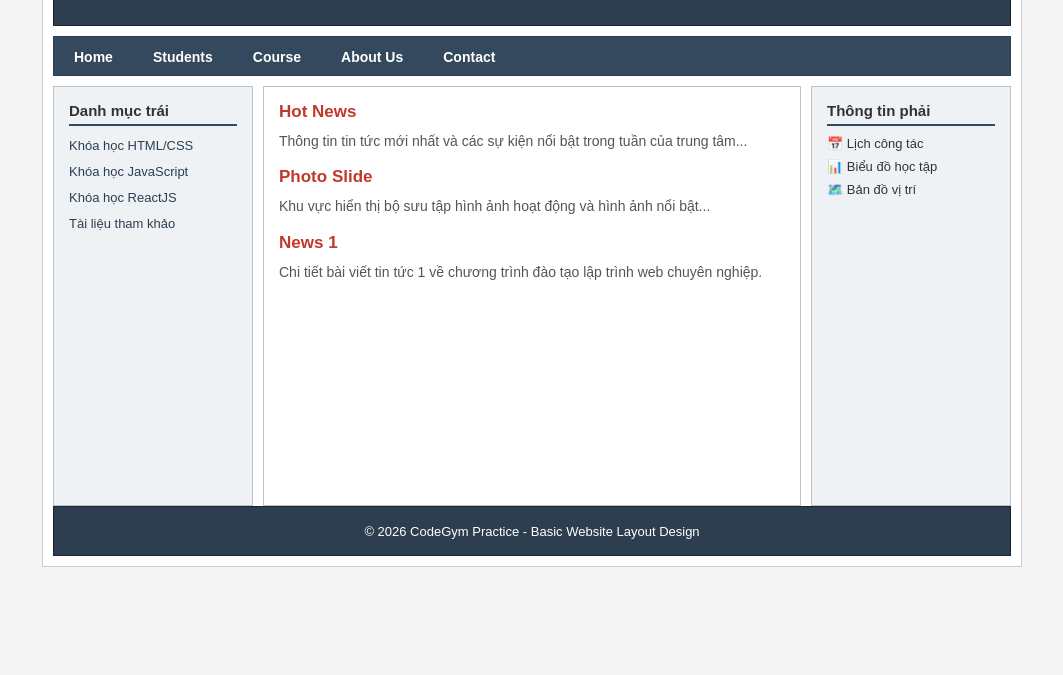
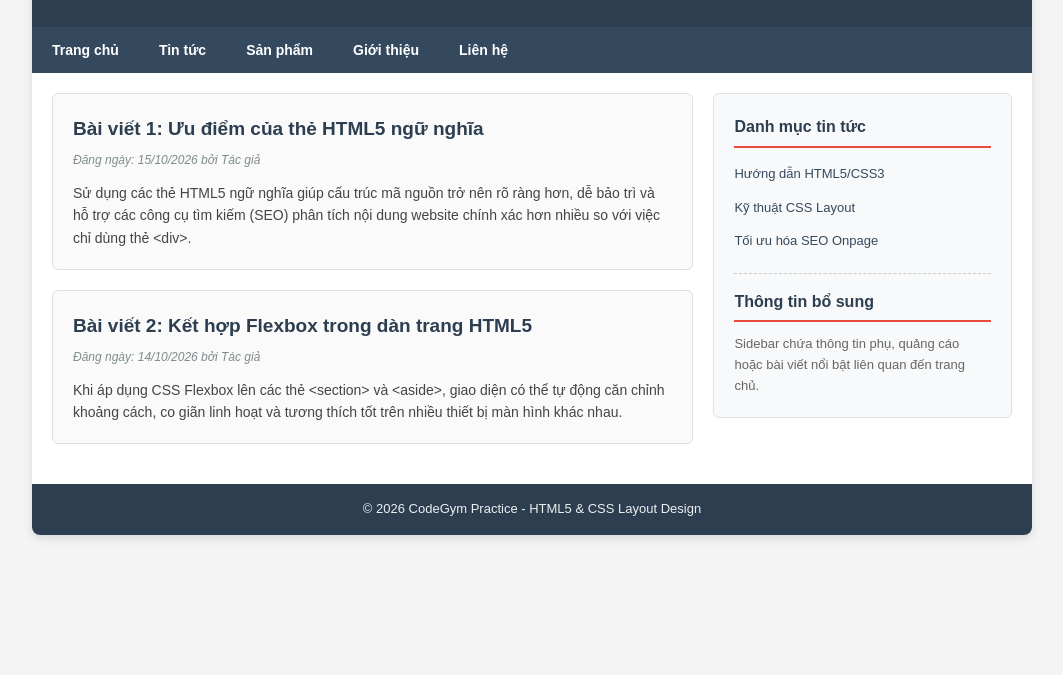
Before and after one commit to dtc245230003-svg/Overflow-Practice, a plain HTML site: page index.html in a window 1280 px wide. Shown: the part 125-800 px from the top of the page, without its empty margins (108-1171 px from the left). Drawn offline with Linux system fonts and the light colour scheme.

Commit message:
Complete HTML5 semantic layout practice exercise with header, nav, section, article, aside and footer

```diff
--- a/index.html
+++ b/index.html
@@ -3,65 +3,74 @@
 <head>
     <meta charset="UTF-8">
     <meta name="viewport" content="width=device-width, initial-scale=1.0">
-    <title>Thực hành Tạo Bố Cục Cơ Bản</title>
+    <title>Thực hành Bố cục HTML5 Ngữ Nghĩa</title>
     <link rel="stylesheet" href="style.css">
 </head>
 <body>
 
     <!-- Khung chứa toàn bộ trang web -->
-    <div id="main">
+    <div class="container">
 
-        <!-- 1. Phân vùng Đầu trang (Logo & Banner) -->
-        <div id="head">
-            <h1>LOGO & BANNER WEBSITE</h1>
+        <!-- 1. Thẻ <header>: Tiêu đề, Logo, Banner -->
+        <header>
+            <h1>Bố Cục Trang Web Với Thẻ HTML5</h1>
+            <p>Xây dựng giao diện hiện đại, tối ưu SEO với thẻ ngữ nghĩa</p>
+        </header>
+
+        <!-- 2. Thẻ <nav>: Thanh điều hướng menu -->
+        <nav>
+            <ul>
+                <li><a href="#">Trang chủ</a></li>
+                <li><a href="#">Tin tức</a></li>
+                <li><a href="#">Sản phẩm</a></li>
+                <li><a href="#">Giới thiệu</a></li>
+                <li><a href="#">Liên hệ</a></li>
+            </ul>
+        </nav>
+
+        <!-- Khung bao bọc nội dung chính và sidebar -->
+        <div class="main-wrapper">
+
+            <!-- 3. Thẻ <section>: Khu vực chứa nội dung các bài viết -->
+            <section class="content-area">
+
+                <!-- Thẻ <article>: Bài viết độc lập 1 -->
+                <article>
+                    <h2>Bài viết 1: Ưu điểm của thẻ HTML5 ngữ nghĩa</h2>
+                    <p class="meta">Đăng ngày: 15/10/2026 bởi Tác giả</p>
+                    <p>Sử dụng các thẻ HTML5 ngữ nghĩa giúp cấu trúc mã nguồn trở nên rõ ràng hơn, dễ bảo trì và hỗ trợ các công cụ tìm kiếm (SEO) phân tích nội dung website chính xác hơn nhiều so với việc chỉ dùng thẻ &lt;div&gt;.</p>
+                </article>
+
+                <!-- Thẻ <article>: Bài viết độc lập 2 -->
+                <article>
+                    <h2>Bài viết 2: Kết hợp Flexbox trong dàn trang HTML5</h2>
+                    <p class="meta">Đăng ngày: 14/10/2026 bởi Tác giả</p>
+                    <p>Khi áp dụng CSS Flexbox lên các thẻ &lt;section&gt; và &lt;aside&gt;, giao diện có thể tự động căn chỉnh khoảng cách, co giãn linh hoạt và tương thích tốt trên nhiều thiết bị màn hình khác nhau.</p>
+                </article>
+
+            </section>
+
+            <!-- 4. Thẻ <aside>: Sidebar chứa thông tin phụ, liên kết bên cạnh -->
+            <aside class="sidebar">
+                <h3>Danh mục tin tức</h3>
+                <ul>
+                    <li><a href="#">Hướng dẫn HTML5/CSS3</a></li>
+                    <li><a href="#">Kỹ thuật CSS Layout</a></li>
+                    <li><a href="#">Tối ưu hóa SEO Onpage</a></li>
+                </ul>
+
+                <div class="widget">
+                    <h3>Thông tin bổ sung</h3>
+                    <p>Sidebar chứa thông tin phụ, quảng cáo hoặc bài viết nổi bật liên quan đến trang chủ.</p>
+                </div>
+            </aside>
+
         </div>
 
-        <!-- 2. Phân vùng Thanh liên kết đầu trang -->
-        <div id="head-link">
-            <ul>
-                <li><a href="#">Home</a></li>
-                <li><a href="#">Students</a></li>
-                <li><a href="#">Course</a></li>
-                <li><a href="#">About Us</a></li>
-                <li><a href="#">Contact</a></li>
-            </ul>
-        </div>
-
-        <!-- 3. Phân vùng Nội dung bên trái (Menu/Sidebar Trái) -->
-        <div id="left">
-            <h3>Danh mục trái</h3>
-            <ul>
-                <li><a href="#">Khóa học HTML/CSS</a></li>
-                <li><a href="#">Khóa học JavaScript</a></li>
-                <li><a href="#">Khóa học ReactJS</a></li>
-                <li><a href="#">Tài liệu tham khảo</a></li>
-            </ul>
-        </div>
-
-        <!-- 4. Phân vùng Nội dung chính ở giữa -->
-        <div id="content">
-            <h2>Hot News</h2>
-            <p>Thông tin tin tức mới nhất và các sự kiện nổi bật trong tuần của trung tâm...</p>
-
-            <h2>Photo Slide</h2>
-            <p>Khu vực hiển thị bộ sưu tập hình ảnh hoạt động và hình ảnh nổi bật...</p>
-
-            <h2>News 1</h2>
-            <p>Chi tiết bài viết tin tức 1 về chương trình đào tạo lập trình web chuyên nghiệp.</p>
-        </div>
-
-        <!-- 5. Phân vùng Thông tin bên phải (Sidebar Phải) -->
-        <div id="right">
-            <h3>Thông tin phải</h3>
-            <p>📅 Lịch công tác</p>
-            <p>📊 Biểu đồ học tập</p>
-            <p>🗺️ Bản đồ vị trí</p>
-        </div>
-
-        <!-- 6. Phân vùng Chân trang -->
-        <div id="footer">
-            <p>&copy; 2026 CodeGym Practice - Basic Website Layout Design</p>
-        </div>
+        <!-- 5. Thẻ <footer>: Chân trang -->
+        <footer>
+            <p>&copy; 2026 CodeGym Practice - HTML5 & CSS Layout Design</p>
+        </footer>
 
     </div>
 
--- a/style.css
+++ b/style.css
@@ -1,4 +1,4 @@
-/* Reset thuộc tính và cài đặt border-box */
+/* Reset lề mặc định & cài đặt border-box */
 * {
     box-sizing: border-box;
     margin: 0;
@@ -10,151 +10,153 @@ body {
     background-color: #f4f4f4;
     color: #333333;
     padding: 20px 0;
+    line-height: 1.6;
 }
 
-/* 1. Phân vùng #main: Cố định độ rộng và căn giữa màn hình */
-#main {
-    width: 980px;
+/* Khung bọc toàn bộ trang web */
+.container {
+    width: 1000px;
     margin: 0 auto;
     background-color: #ffffff;
-    border: 1px solid #cccccc;
-    padding: 10px;
+    box-shadow: 0 4px 10px rgba(0, 0, 0, 0.1);
+    border-radius: 8px;
+    overflow: hidden;
 }
 
-/* 2. Phân vùng #head */
-#head {
-    height: 120px;
+/* 1. Định dạng thẻ <header> */
+header {
     background-color: #2c3e50;
     color: #ffffff;
-    display: flex;
-    align-items: center;
-    justify-content: center;
-    margin-bottom: 10px;
-    border: 1px solid #1a252f;
+    padding: 30px 20px;
+    text-align: center;
 }
 
-/* 3. Phân vùng #head-link */
-#head-link {
-    height: 40px;
-    background-color: #34495e;
-    margin-bottom: 10px;
-    border: 1px solid #2c3e50;
+header h1 {
+    font-size: 26px;
+    margin-bottom: 8px;
 }
 
-#head-link ul {
+header p {
+    font-size: 14px;
+    color: #bdc3c7;
+}
+
+/* 2. Định dạng thẻ <nav> */
+nav {
+    background-color: #34495e;
+}
+
+nav ul {
     list-style: none;
     display: flex;
 }
 
-#head-link ul li a {
+nav ul li a {
     display: block;
-    padding: 0 20px;
-    line-height: 40px;
+    padding: 12px 20px;
     color: #ffffff;
     text-decoration: none;
     font-weight: bold;
     font-size: 14px;
+    transition: background-color 0.2s ease;
 }
 
-#head-link ul li a:hover {
+nav ul li a:hover {
     background-color: #e74c3c;
 }
 
-/* 4. Phân vùng #left (Rộng 200px, dạt sang trái) */
-#left {
-    width: 200px;
-    min-height: 420px;
-    float: left;
-    background-color: #eef2f5;
-    border: 1px solid #bdc3c7;
-    padding: 15px;
+/* Khung Flexbox bọc Section & Aside */
+.main-wrapper {
+    display: flex;
+    padding: 20px;
+    gap: 20px;
 }
 
-#left h3 {
-    font-size: 15px;
-    margin-bottom: 10px;
-    border-bottom: 2px solid #34495e;
-    padding-bottom: 5px;
+/* 3. Định dạng thẻ <section> & <article> */
+.content-area {
+    flex: 2.5;
 }
 
-#left ul {
-    list-style: none;
+article {
+    background-color: #fafafa;
+    border: 1px solid #e0e0e0;
+    padding: 20px;
+    border-radius: 6px;
+    margin-bottom: 20px;
 }
 
-#left ul li {
+article h2 {
+    font-size: 19px;
+    color: #2c3e50;
+    margin-bottom: 6px;
+}
+
+article .meta {
+    font-size: 12px;
+    color: #7f8c8d;
+    margin-bottom: 12px;
+    font-style: italic;
+}
+
+article p {
+    font-size: 14px;
+    color: #444444;
+}
+
+/* 4. Định dạng thẻ <aside> */
+.sidebar {
+    flex: 1;
+    background-color: #f8f9fa;
+    border: 1px solid #e0e0e0;
+    padding: 20px;
+    border-radius: 6px;
+    height: fit-content;
+}
+
+.sidebar h3 {
+    font-size: 16px;
+    color: #2c3e50;
+    margin-bottom: 12px;
+    border-bottom: 2px solid #e74c3c;
+    padding-bottom: 6px;
+}
+
+.sidebar ul {
+    list-style: none;
+    margin-bottom: 20px;
+}
+
+.sidebar ul li {
     margin-bottom: 8px;
 }
 
-#left ul li a {
-    color: #2c3e50;
+.sidebar ul li a {
+    color: #34495e;
     text-decoration: none;
     font-size: 13px;
 }
 
-#left ul li a:hover {
+.sidebar ul li a:hover {
     color: #e74c3c;
+    text-decoration: underline;
 }
 
-/* 5. Phân vùng #content (Rộng 538px, nằm giữa) */
-#content {
-    width: 538px;
-    min-height: 420px;
-    float: left;
-    margin: 0 10px;
-    background-color: #ffffff;
-    border: 1px solid #bdc3c7;
-    padding: 15px;
+.sidebar .widget {
+    margin-top: 15px;
+    padding-top: 15px;
+    border-top: 1px dashed #cccccc;
 }
 
-#content h2 {
-    font-size: 17px;
-    color: #c0392b;
-    margin-bottom: 8px;
-    margin-top: 15px;
+.sidebar .widget p {
+    font-size: 13px;
+    color: #666666;
 }
 
-#content h2:first-child {
-    margin-top: 0;
-}
-
-#content p {
-    line-height: 1.6;
-    color: #555555;
-    font-size: 14px;
-    margin-bottom: 12px;
-}
-
-/* 6. Phân vùng #right (Rộng 200px, dạt sang phải/tiếp nối) */
-#right {
-    width: 200px;
-    min-height: 420px;
-    float: left;
-    background-color: #eef2f5;
-    border: 1px solid #bdc3c7;
+/* 5. Định dạng thẻ <footer> */
+footer {
+    background-color: #2c3e50;
+    color: #ecf0f1;
+    text-align: center;
     padding: 15px;
-}
-
-#right h3 {
-    font-size: 15px;
-    margin-bottom: 10px;
-    border-bottom: 2px solid #34495e;
-    padding-bottom: 5px;
-}
-
-#right p {
-    font-size: 13px;
-    margin-bottom: 8px;
-}
-
-/* 7. Phân vùng #footer: Khôi phục luồng dòng chảy (clear: both) */
-#footer {
-    clear: both;
-    height: 50px;
-    line-height: 50px;
-    background-color: #2c3e50;
-    color: #ffffff;
-    text-align: center;
-    margin-top: 10px;
-    border: 1px solid #1a252f;
     font-size: 13px;
 }
```
